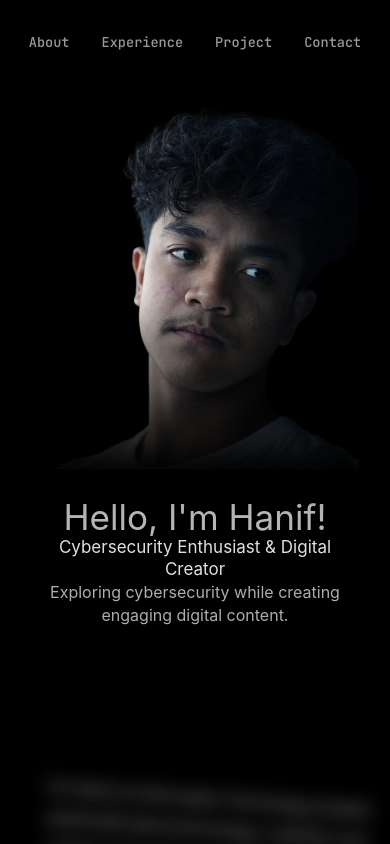
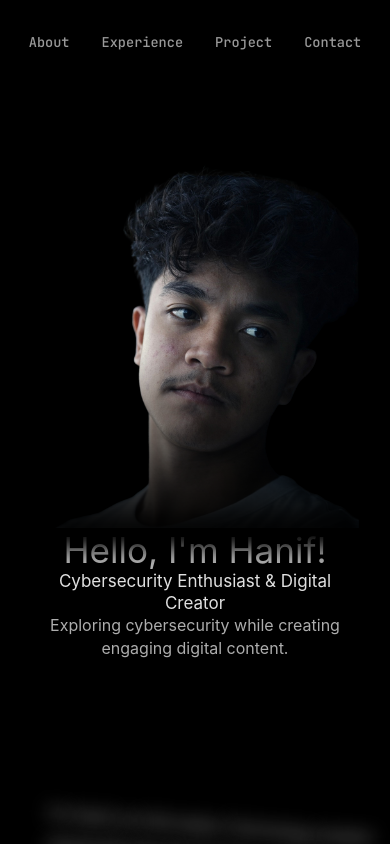
Before and after one commit to hanifhanof/porthanif, a Next.js app: page / in a window 390 px wide. Shown: the top 844 px of the page. Built offline with nearby package versions, Linux system fonts and the light colour scheme.

Commit message:
style: adjust hero section padding and stack positioning

```diff
--- a/app/globals.css
+++ b/app/globals.css
@@ -298,14 +298,14 @@ a {
     justify-content: center;
     align-items: center;
     gap: 0.74rem;
-    padding: 72px 16px 24px;
+    padding: 130px 16px 40px;
     overflow: hidden;
   }
 
   .hero-stack {
     order: 1;
     align-self: center;
-    transform: translateY(-2vh);
+    transform: translateY(1vh);
     max-width: 100%;
   }
 
```
